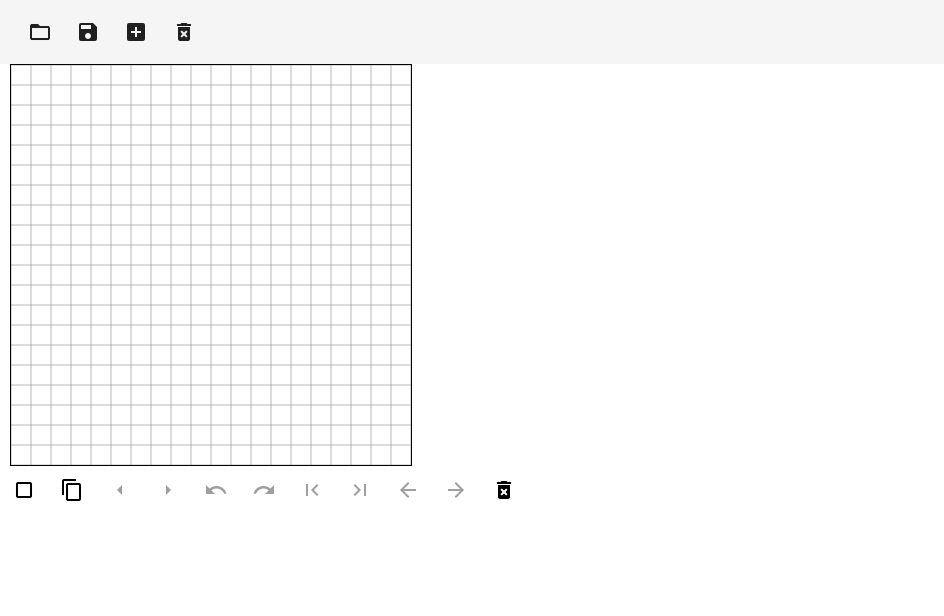
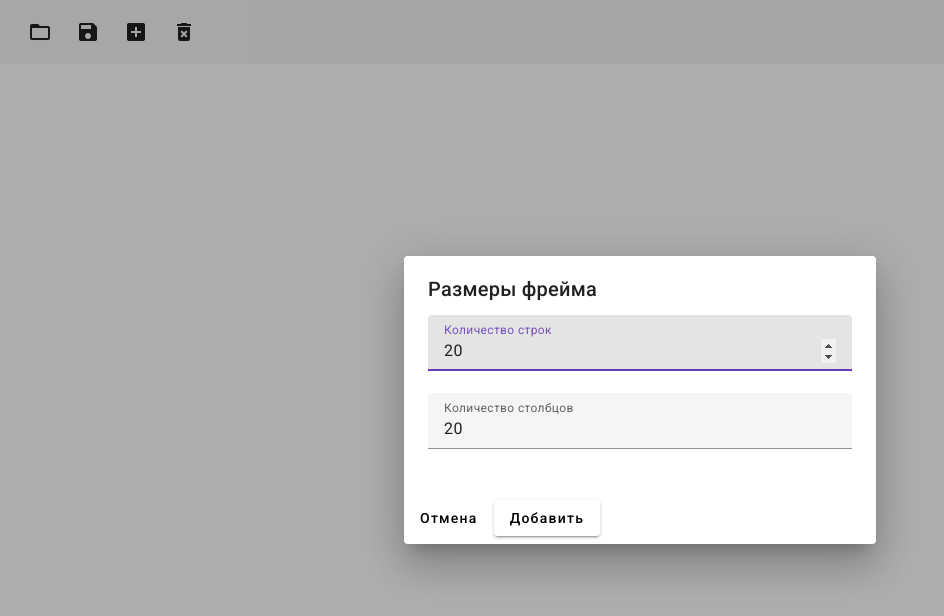
Before and after one commit to milkywayisdead/pixie-dust, an Angular app: page / in a window 1280 px wide. Both pictures are taken after a click on the button 136 px from the left and 32 px from the top of the page. Shown: the top 616 px of the page, without its empty margins (0-944 px from the left). Built offline with nearby package versions, Linux system fonts and the light colour scheme.

Commit message:
frame size dialog

```diff
--- a/src/app/app.component.html
+++ b/src/app/app.component.html
@@ -10,7 +10,7 @@
   </button>
   <button mat-icon-button
     [matTooltip]="locale.currentLocale['actions']['addFrame']"
-    (click)="framesService.add()">
+    (click)="addFrameOrOpenDialog()">
     <mat-icon fontIcon="add_box"></mat-icon>
   </button>
   <button mat-icon-button
--- a/src/app/app.component.ts
+++ b/src/app/app.component.ts
@@ -1,29 +1,34 @@
 import { Component, ViewChildren } from '@angular/core';
 import { NgFor, NgIf } from '@angular/common';
 import { RouterOutlet } from '@angular/router';
-import {MatButtonModule} from '@angular/material/button';
+import { MatButtonModule } from '@angular/material/button';
 import { MatIconModule } from '@angular/material/icon';
-import {MatGridListModule} from '@angular/material/grid-list';
-import {MatToolbarModule} from '@angular/material/toolbar';
-import {MatTooltipModule} from '@angular/material/tooltip';
+import { MatGridListModule } from '@angular/material/grid-list';
+import { MatToolbarModule } from '@angular/material/toolbar';
+import { MatTooltipModule } from '@angular/material/tooltip';
+import { MatDialog } from '@angular/material/dialog';
 
 import { EditariumComponent } from './editarium/editarium.component';
 import { FramesService } from './services/frames/frames.service';
 import { LocaleService } from './services/locale/locale.service';
+import { DialogService } from './services/dialog/dialog.service';
+import { FrameSizeDialogComponent } from './dialogs/frame-size-dialog/frame-size-dialog.component';
+
 
 @Component({
   selector: 'app-root',
   standalone: true,
   imports: [
+    NgIf,
+    NgFor,
     RouterOutlet,
-    NgFor,
-    NgIf,
     MatIconModule,
     MatGridListModule,
     MatButtonModule,
     MatToolbarModule,
     EditariumComponent,
     MatTooltipModule,
+    FrameSizeDialogComponent,
   ],
   templateUrl: './app.component.html',
   styleUrl: './app.component.css'
@@ -37,10 +42,12 @@ export class AppComponent {
   constructor(
     public framesService: FramesService,
     public locale: LocaleService,
+    public dialog: MatDialog,
+    public dialogService: DialogService,
   ) {}
 
   @ViewChildren('grids')
-  editariums: EditariumComponent[]|undefined;
+  editariums: EditariumComponent[] | undefined;
 
   save(){
   }
@@ -49,19 +56,17 @@ export class AppComponent {
     this.color = value;
   }
 
-  createGrid(cols: number|string, rows: number|string){
-    //this.grid?.create(cols, rows);
-  }
-
-  clearGrid(){
-    //this.grid?.clear();
-  }
-
-  destroyGrid(){
-    //this.grid?.destroy();
-  }
-
   ngOnInit(){
     this.locale.setLocale('ru');
   }
+
+  addFrameOrOpenDialog(): void {
+    if(this.framesService.frames.length === 0){
+      this.dialogService.openFrameSizeDialog({
+        data: this.framesService.getShape()
+      });
+    } else {
+      this.framesService.add();
+    }
+  }
 }
--- /dev/null
+++ b/src/app/dialogs/frame-size-dialog/frame-size-dialog.component.html
@@ -0,0 +1,17 @@
+<h2 mat-dialog-title>{{ locale.currentLocale['frame']['shape'] }}</h2>
+<mat-dialog-content>
+    <form>
+        <mat-form-field style="width:100%">
+          <mat-label>{{ locale.currentLocale['frame']['rows'] }}</mat-label>
+          <input matInput [(ngModel)]="frameShape.rows" type="number" min="1" name="rows">
+        </mat-form-field>
+        <mat-form-field style="width:100%">
+            <mat-label>{{ locale.currentLocale['frame']['cols'] }}</mat-label>
+            <input matInput [(ngModel)]="frameShape.cols" type="number" min="1" name="cols">
+          </mat-form-field>
+      </form>
+</mat-dialog-content>
+<mat-dialog-actions>
+    <button mat-button (click)="close()">{{ locale.currentLocale['actions']['cancel'] }}</button>
+    <button mat-raised-button (click)="addFrame()">{{ locale.currentLocale['actions']['add'] }}</button>
+</mat-dialog-actions>
--- /dev/null
+++ b/src/app/dialogs/frame-size-dialog/frame-size-dialog.component.ts
@@ -0,0 +1,53 @@
+import { Component, Inject } from '@angular/core';
+import {
+  MatDialogRef,
+  MAT_DIALOG_DATA,
+  MatDialogTitle,
+  MatDialogContent,
+  MatDialogActions,
+  MatDialogClose,
+} from '@angular/material/dialog';
+import { MatInputModule }  from '@angular/material/input';
+import { MatFormFieldModule } from '@angular/material/form-field';
+import { MatButtonModule } from '@angular/material/button';
+import { FormsModule } from '@angular/forms';
+import { FrameShape } from '../../interfaces/frame';
+
+import { LocaleService } from '../../services/locale/locale.service';
+import { FramesService } from '../../services/frames/frames.service';
+
+
+@Component({
+  selector: 'frame-size-dialog',
+  standalone: true,
+  imports: [
+    MatDialogTitle,
+    MatDialogContent,
+    FormsModule,
+    MatFormFieldModule,
+    MatInputModule,
+    MatDialogActions,
+    MatDialogClose,
+    MatButtonModule,
+  ],
+  templateUrl: './frame-size-dialog.component.html',
+  styleUrl: './frame-size-dialog.component.css'
+})
+export class FrameSizeDialogComponent {
+  constructor(
+    @Inject(MAT_DIALOG_DATA) public frameShape: FrameShape,
+    public dialogRef: MatDialogRef<FrameSizeDialogComponent>,
+    public locale: LocaleService,
+    public frameService: FramesService,
+  ) {}
+
+  close(): void {
+    this.dialogRef.close();
+  }
+
+  addFrame(): void {
+    this.frameService.setShape(this.frameShape);
+    this.frameService.add();
+    this.close();
+  }
+}
--- a/src/app/interfaces/frame.ts
+++ b/src/app/interfaces/frame.ts
@@ -4,3 +4,8 @@ export interface FrameObject {
     id: string;
     colorMap: ColorMap;
 }
+
+export interface FrameShape {
+    cols: number;
+    rows: number;
+}
--- /dev/null
+++ b/src/app/services/dialog/dialog.service.ts
@@ -0,0 +1,17 @@
+import { Component, Injectable } from '@angular/core';
+import { MatDialog } from '@angular/material/dialog';
+import { FrameSizeDialogComponent } from '../../dialogs/frame-size-dialog/frame-size-dialog.component';
+
+@Injectable({
+  providedIn: 'root'
+})
+export class DialogService {
+
+  constructor(
+    public dialog: MatDialog,
+  ) { }
+
+  openFrameSizeDialog(data: Object): void {
+    this.dialog.open(FrameSizeDialogComponent, data);
+  }
+}
--- a/src/app/services/frames/frames.service.ts
+++ b/src/app/services/frames/frames.service.ts
@@ -2,6 +2,7 @@ import { Injectable } from '@angular/core';
 import { FrameCanvas } from '../../interfaces/grid';
 import { FrameObject } from '../../interfaces/frame';
 import { ColorMap } from '../../interfaces/colormap';
+import { FrameShape } from '../../interfaces/frame';
 
 
 @Injectable({
@@ -67,6 +68,18 @@ export class FramesService {
     this.currentFrameIndex = 0;
   }
 
+  getShape(): FrameShape {
+    return {
+      rows: this.nRows,
+      cols: this.nCols,
+    }
+  }
+
+  setShape(shape: FrameShape): void {
+    this.nRows = shape.rows;
+    this.nCols = shape.cols;
+  }
+
   private reindex(index: number): void {
     const fl = this.frames.length;
     let newIndex = -1;
--- a/src/locales/ru.ts
+++ b/src/locales/ru.ts
@@ -17,6 +17,13 @@ const ru: Locale = {
         toFirstFrame: 'К первому фрейму',
         toLastFrame: 'К последнему фрейму',
         copyFrame: 'Копировать фрейм',
+        add: 'Добавить',
+        cancel: 'Отмена',
+    },
+    frame: {
+        shape: 'Размеры фрейма',
+        cols: 'Количество столбцов',
+        rows: 'Количество строк',
     }
 }
 
```
Also changed, not shown: src/app/dialogs/frame-size-dialog/frame-size-dialog.component.css (added), 2 other files (tests, documents, lock files or other folders).
